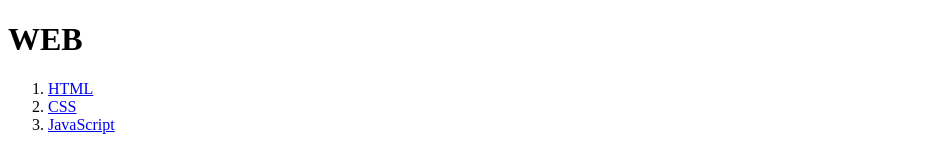
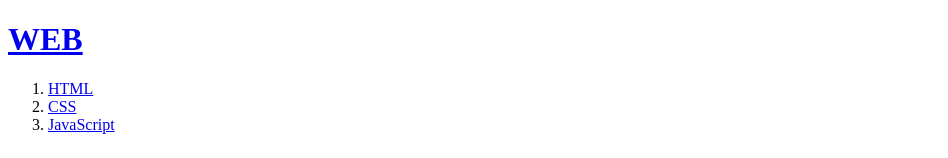
Before and after one commit to Hooneykim1975/my-first-web-site, a plain HTML site: page 1.html in a window 1280 px wide. Shown: the top 158 px of the page, without its empty margins (0-948 px from the left). Drawn offline with Linux system fonts and the light colour scheme.

Commit message:
Update 1.html

```diff
--- a/1.html
+++ b/1.html
@@ -5,7 +5,7 @@
         <meta charset="utf-8">
     </head>
     <body>
-        <h1><a href="index.html"></a>WEB</h1>
+        <h1><a href="index.html">WEB</a></h1>
         <ol>
             <li><a href="1.html">HTML</a></li>
             <li><a href="2.html">CSS</a></li>
```
